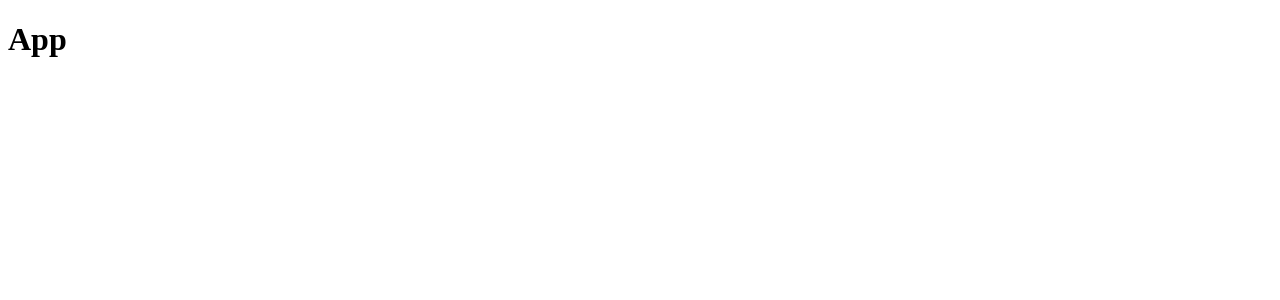
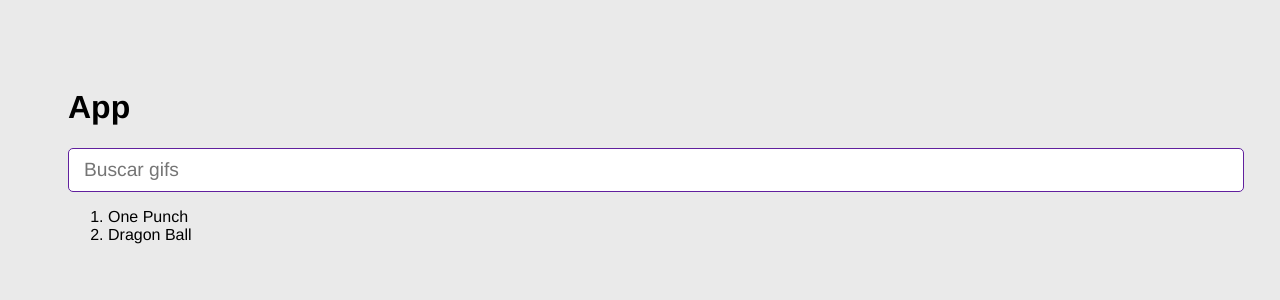
Before and after one commit to mundoenrique/04-react-git-expert-app, a React (Vite) app: page / in a window 1280 px wide. Shown: the top 300 px of the page. Built offline with nearby package versions, Linux system fonts and the light colour scheme.

Commit message:
Creación de lista de categorias

```diff
--- a/src/App.jsx
+++ b/src/App.jsx
@@ -1,7 +1,23 @@
+import { useState } from 'react';
+import AddCategory from './components/AddCategory';
+
 export default function App() {
+	const [categories, setCategories] = useState(['One Punch', 'Dragon Ball']);
+
+	const onAddCtegory = () => {
+		setCategories(['Valorant', ...categories]);
+	};
+
 	return (
 		<>
 			<h1>App</h1>
+			<AddCategory setCategories={setCategories} />
+
+			<ol>
+				{categories.map((category, index) => {
+					return <li key={index}>{category}</li>;
+				})}
+			</ol>
 		</>
 	);
 }
--- /dev/null
+++ b/src/components/AddCategory.jsx
@@ -0,0 +1,28 @@
+import { useState } from 'react';
+
+export default function AddCategory({ setCategories }) {
+	const [inputValue, setInputValue] = useState('');
+
+	const onInputChange = ({ target }) => {
+		setInputValue(target.value);
+	};
+
+	const onSubmit = (event) => {
+		event.preventDefault();
+		if (inputValue.trim().length <= 1) return;
+
+		setCategories((categories) => [inputValue, ...categories]);
+		setInputValue('');
+	};
+
+	return (
+		<form onSubmit={onSubmit}>
+			<input
+				type="text"
+				placeholder="Buscar gifs"
+				value={inputValue}
+				onChange={onInputChange}
+			/>
+		</form>
+	);
+}
--- a/src/main.jsx
+++ b/src/main.jsx
@@ -1,6 +1,8 @@
 import React from 'react';
 import ReactDOM from 'react-dom/client';
 import App from './App';
+
+import './styles.css';
 
 ReactDOM.createRoot(document.getElementById('root')).render(
 	<React.StrictMode>
--- /dev/null
+++ b/src/styles.css
@@ -0,0 +1,63 @@
+* {
+	font-family: Helvetica, Arial, sans-serif;
+	background-color: rgb(234, 234, 234);
+}
+
+body {
+	padding: 60px;
+}
+
+input {
+	background-color: white;
+	border-radius: 5px;
+	border: 1px solid rgb(97, 32, 158);
+	color: black;
+	font-size: 1.2rem;
+	outline: none;
+	padding: 10px 15px;
+	width: 100%;
+}
+
+h2 {
+	font-size: 1.5rem;
+}
+
+h3 {
+	font-size: 3rem;
+	margin-bottom: 5px;
+}
+
+.card-grid {
+	display: flex;
+	flex-direction: row;
+	flex-wrap: wrap;
+	justify-content: center;
+}
+
+.card {
+	align-content: center;
+	align-items: center;
+	background-color: white;
+	border-radius: 10px;
+	box-shadow: 0px 3px 5px rgba(0, 0, 0, 0.03);
+	display: flex;
+	flex-direction: column;
+	height: 0%;
+	justify-content: center;
+	margin-bottom: 20px;
+	margin-right: 20px;
+	overflow: hidden;
+}
+
+.card p {
+	background-color: white;
+	flex: 1;
+	font-size: 1.5rem;
+	margin-top: 5px;
+	padding: 5px 20px 0px 20px;
+	text-align: center;
+}
+
+.card img {
+	width: 100%;
+}
```
Also changed, not shown: 1 other file (tests, documents, lock files or other folders).
